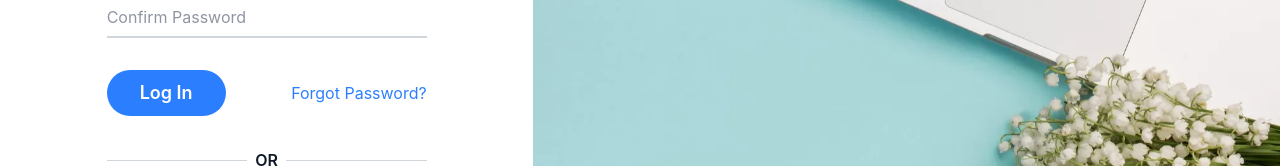
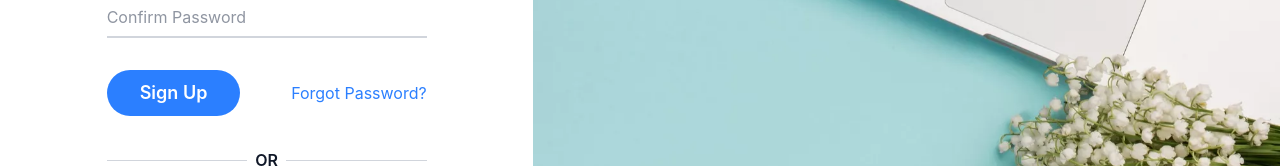
Before and after one commit to harsh1214/bloggin-, a React (Vite) app in the folder client/: page /register in a window 1280 px wide. Shown: the part 513-679 px from the top of the page. Built offline with nearby package versions, Linux system fonts and the light colour scheme; no server answers.

Commit message:
Update 08

```diff
--- a/client/src/features/auth/Register.jsx
+++ b/client/src/features/auth/Register.jsx
@@ -92,7 +92,7 @@ export default function Register() {
                                 {loading ? <p>Loading...</p>
                                     :
                                     <>
-                                        <button disabled={loading} type="submit" className="btn flex items-center justify-center border border-transparent text-base font-semibold rounded-3xl text-white bg-blue-500 hover:bg-blue-700 hover:cursor-pointer py-2 md:text-lg px-8">Log In</button>
+                                        <button disabled={loading} type="submit" className="btn flex items-center justify-center border border-transparent text-base font-semibold rounded-3xl text-white bg-blue-500 hover:bg-blue-700 hover:cursor-pointer py-2 md:text-lg px-8">Sign Up</button>
                                         <Link to="/forgot-password" className="font-normal text-blue-500">
                                             Forgot Password?
                                         </Link>
```
